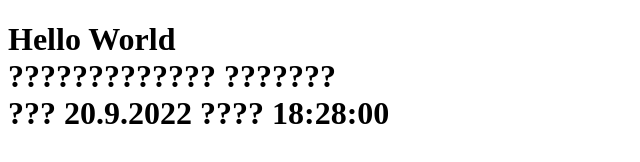
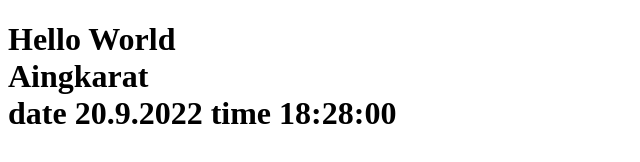
Before and after one commit to MrHuador/repotest, a plain HTML site: page index.html in a window 1280 px wide. Shown: the whole page, without its empty margins (0-640 px from the left). Drawn offline with Linux system fonts and the light colour scheme.

Commit message:
change th to eng

```diff
--- a/index.html
+++ b/index.html
@@ -5,6 +5,6 @@
 		<title>HTML5</title>
 	</head>
 	<body>
-		<h1>Hello World <br>????????????? ???????<br> ??? 20.9.2022 ???? 18:28:00 </h1>
+		<h1>Hello World <br>Aingkarat<br> date 20.9.2022 time 18:28:00 </h1>
 	</body>
 </html>
```
